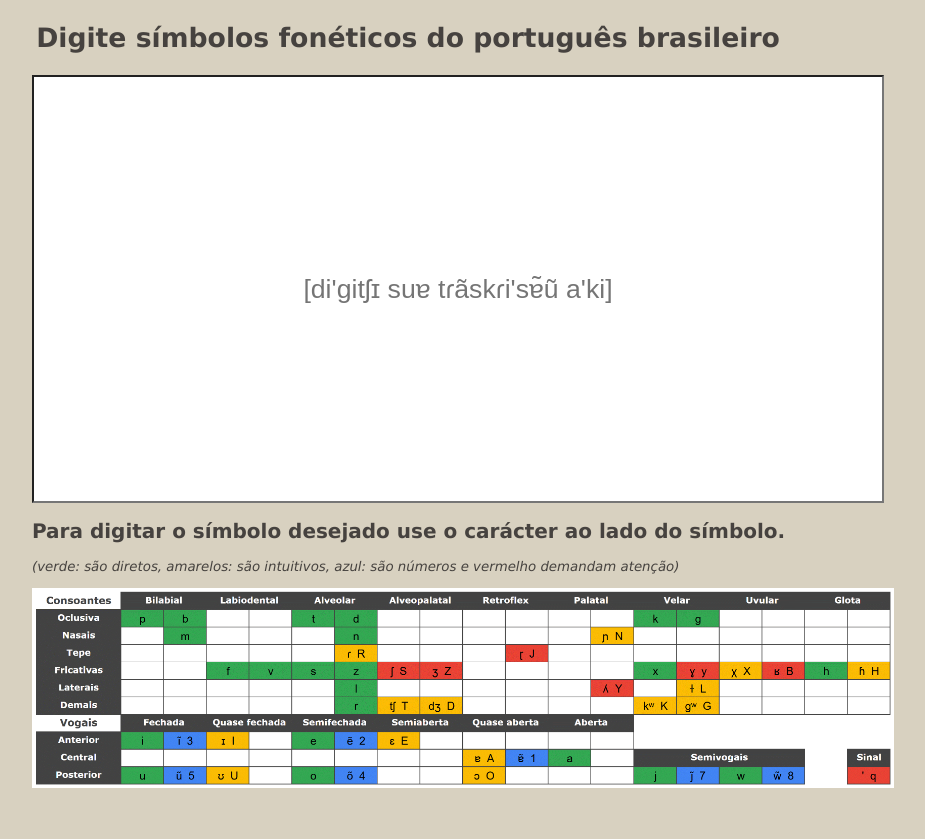
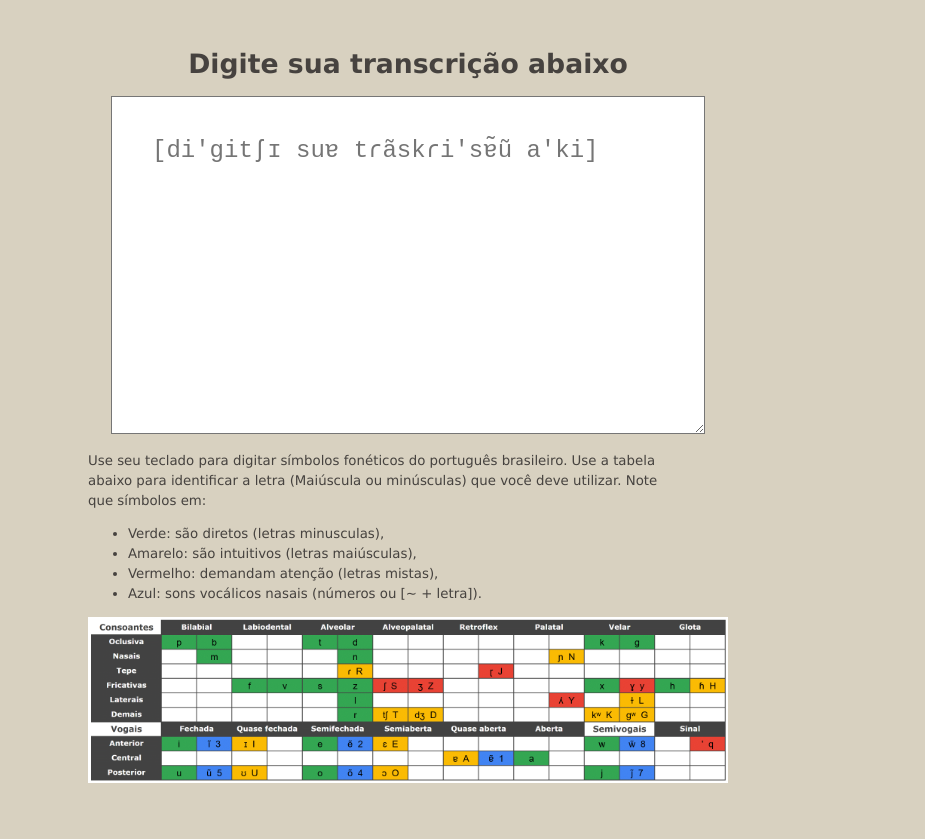
Before and after one commit to joamho-luiz/fono, a plain HTML site: page index.html in a window 1280 px wide. Shown: the whole page, without its empty margins (232-1157 px from the left). After the commit the page ends 816 px from the top, so only its background shows below. Drawn offline with Linux system fonts and the light colour scheme.

Commit message:
Melhorias visuais

```diff
--- a/estilo.css
+++ b/estilo.css
@@ -2,38 +2,38 @@ body{
     font-family: Verdana, Geneva, Tahoma, sans-serif;
     color: rgba(30, 28, 28, 0.787);
     background-color: rgb(216, 209, 192);
-    font-size: 12pt;
+    font-size: 10pt;
     height: 100vh;
     overflow: hidden;
-}
-section#texto{
-    height: 60vh;
+    display: flex;
+    flex-direction: column;
+    text-align: center;
+    justify-content: center;
+    align-items: center;
 }
 h1{
     text-align: center;
     font-size: 20pt;
 }
-input{
-    font-size: 20pt;
-    width: 60vw;
-    height: 43vh;
+textarea{
+    font-size: 18pt;
+    width: 1000px;
+    max-width: 40vw;
+    height: 20vw;
+    max-width: 40vw;
     background-color: white;
-    margin-left: 20vw;
     padding: 30pt;
-    vertical-align: middle;
-    text-align: center;
 }
-section#imagem{
-    height: 40vh;
-    padding-left: 20vw;
+div#texto{
+    width: 1000px;
+    max-width: 45vw;
+    line-height: 15pt;
 }
-h2{
-    font-size: 15pt;
-}
-p{
-    font-style: italic;
-    font-size: 10pt;
+ul, p{
+    text-align: left;
 }
 img{
-    height: 25vh;
+    width: 1000px;
+    max-width: 50vw;
+    overflow-x: scroll;
 }
--- a/index.html
+++ b/index.html
@@ -12,16 +12,21 @@
 </head>
 
 <body>
-    <Section id="texto">
-        <h1>Digite símbolos fonéticos do português brasileiro</h1>
-        <input type="text" id="digitado" placeholder="[di'gitʃɪ suɐ tɾãskɾi'sɐ̃ũ a'ki]">
-    </Section>
-
-    <section id="imagem">
-        <h2>Para digitar o símbolo desejado use o carácter ao lado do símbolo.</h2>
-        <p>(verde: são diretos, amarelos: são intuitivos, azul: são números e vermelho demandam atenção)</p>
-        <img src="tabela.gif" alt="Conversão para símbolos do Alfabeto Fonético Internacional">
-    </section>
+    <div id="geral">
+        <h1>Digite sua transcrição abaixo</h1>
+        <textarea spellcheck="false" type="text" id="digitado" placeholder="[di'gitʃɪ suɐ tɾãskɾi'sɐ̃ũ a'ki]"></textarea>
+        <div id="texto">
+            <p>Use seu teclado para digitar símbolos fonéticos do português brasileiro. Use a tabela abaixo para identificar a letra (Maiúscula ou minúsculas) que você deve utilizar. Note que símbolos em:</p>
+            <ul type="disc" id="lista">
+                <li>Verde: são diretos (letras minusculas),</li>
+                <li>Amarelo: são intuitivos (letras maiúsculas),</li>
+                <li>Vermelho: demandam atenção (letras mistas),</li>
+                <li>Azul: sons vocálicos nasais (números ou [~ + letra]).</li>
+            </ul>
+        </div>
+        <img src="tabela2.gif" alt="Conversão para símbolos do Alfabeto Fonético Internacional">
+        </section>
+    </div>
 
     <script>
         document.getElementById("digitado").addEventListener("input", function() {
```
Also changed, not shown: tabela2.gif (added).
